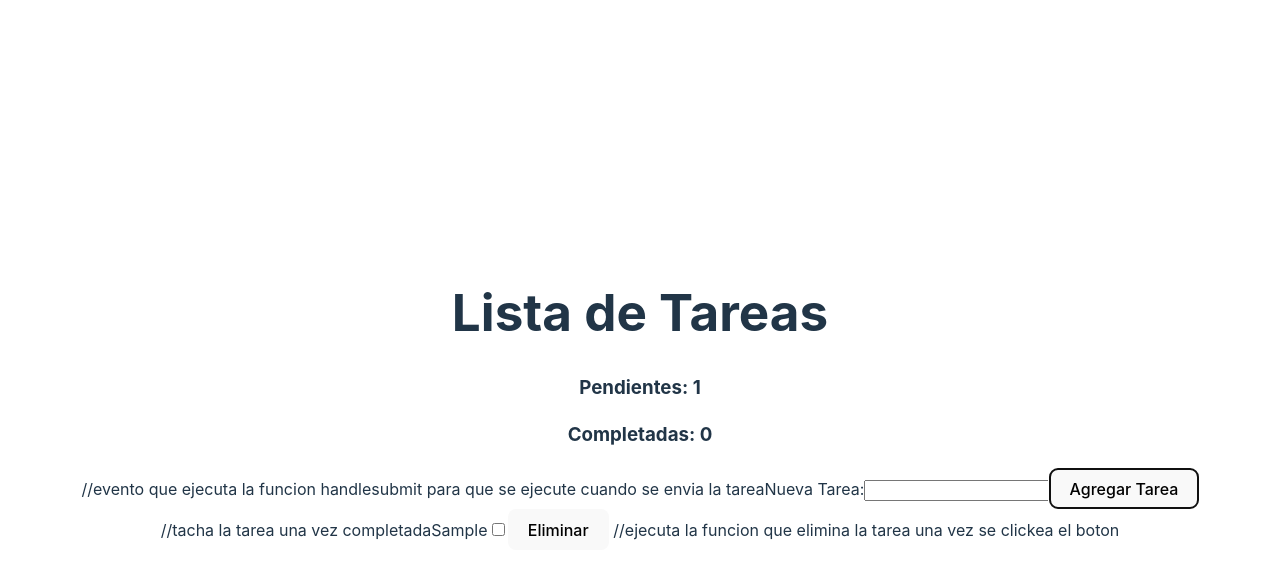
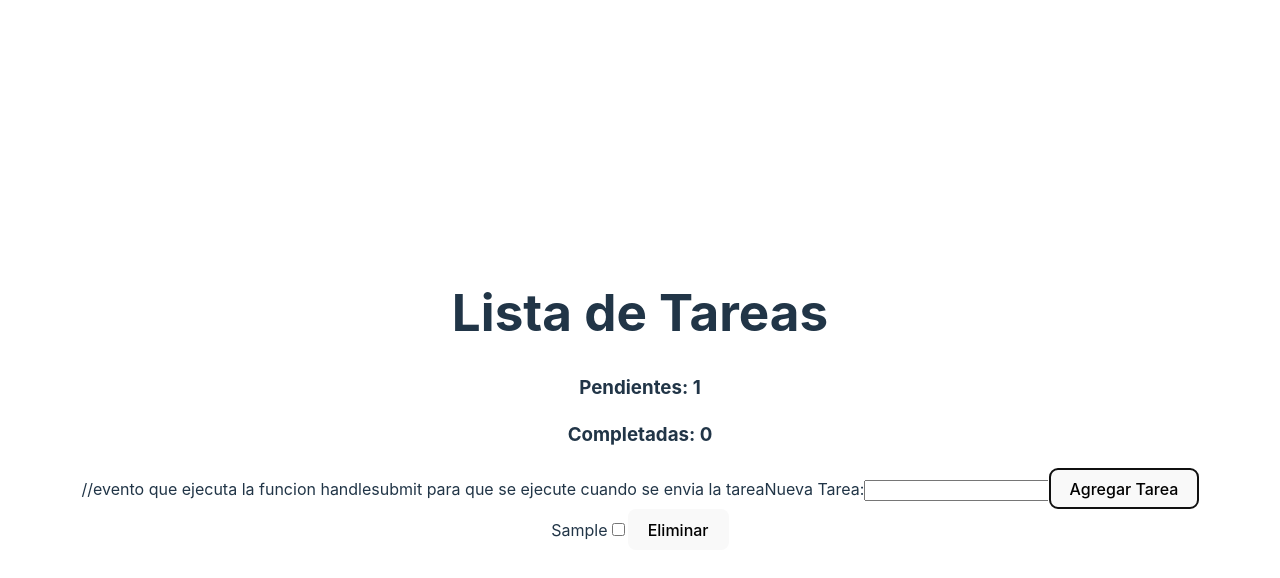
Before and after one commit to MelinaCampos/Trabajo-Final-G6, a React (Vite) app in the folder Grupo6-TaskList/: page / in a window 1280 px wide. Both pictures are taken after typing "Sample" into the empty fields and a click on the button "Agregar Tarea". Shown: the top 578 px of the page. Built offline with nearby package versions, Linux system fonts and the light colour scheme.

Commit message:
Update TaskItem.jsx

```diff
--- a/Grupo6-TaskList/src/components/TaskItem/TaskItem.jsx
+++ b/Grupo6-TaskList/src/components/TaskItem/TaskItem.jsx
@@ -3,15 +3,16 @@ import React from 'react'
 
 const TaskItem = ({ nombre, completada, onToggleCompletar, onEliminar }) => {
     return (
-      <div className='boxTarea' style={{ textDecoration: completada ? 'line-through' : 'none' }}> //tacha la tarea una vez completada
+        //div que tiene como propiedad tachar la tarea una vez completada
+      <div className='boxTarea' style={{ textDecoration: completada ? 'line-through' : 'none' }}>
         <span>{nombre}</span>
         <input   // agrega un checkbox que cuando cambie ejecute la funcion que permite que cambie el estado de completada de la tarea
           type="checkbox"
           checked={completada}
           onChange={onToggleCompletar}
         />
-        <button onClick={onEliminar}>Eliminar</button> //ejecuta la funcion que elimina la tarea una vez se clickea el boton
-      </div>
+        <button onClick={onEliminar}>Eliminar</button>
+      </div> //ejecuta la funcion que elimina la tarea una vez se clickea el boton
     );
   };
 
```
